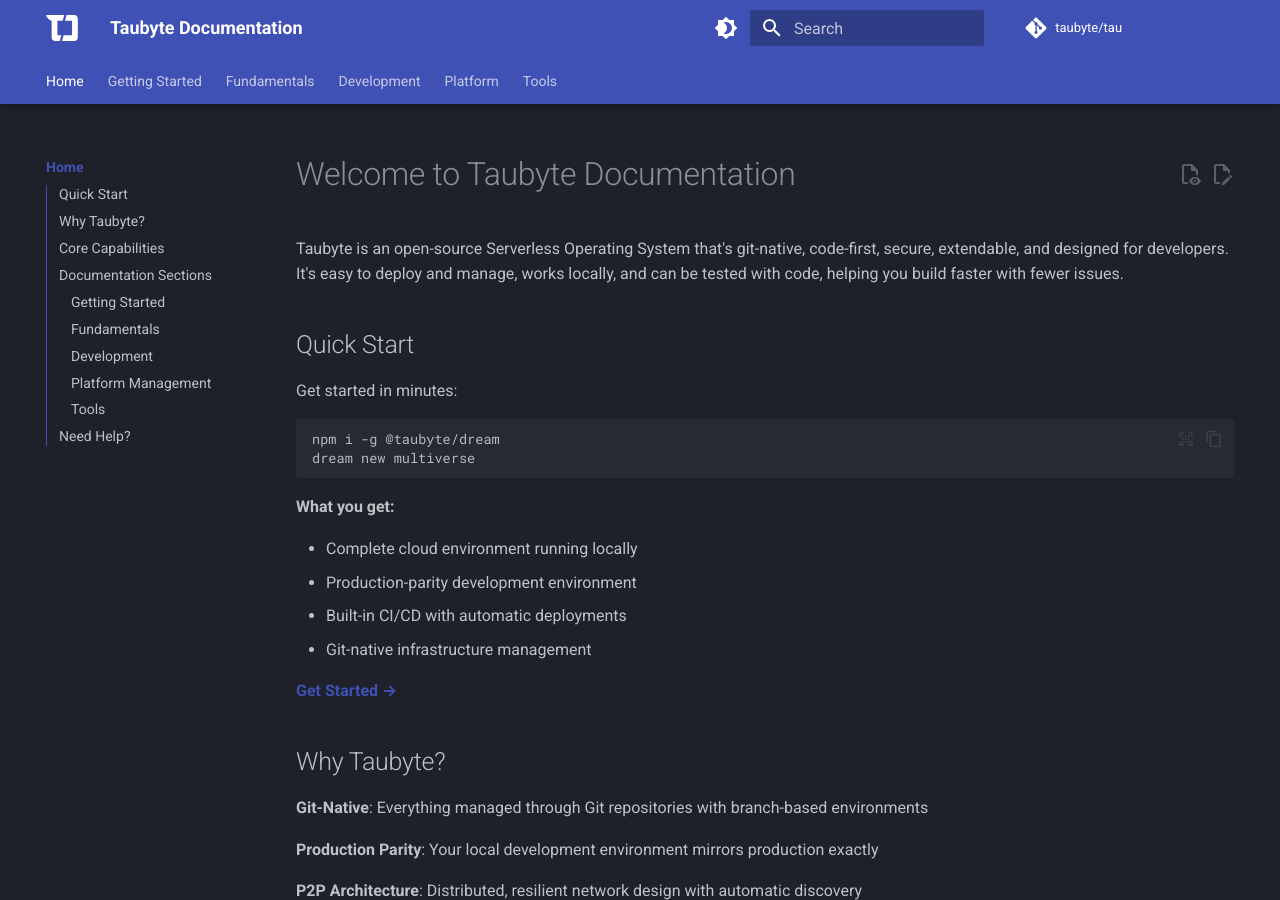
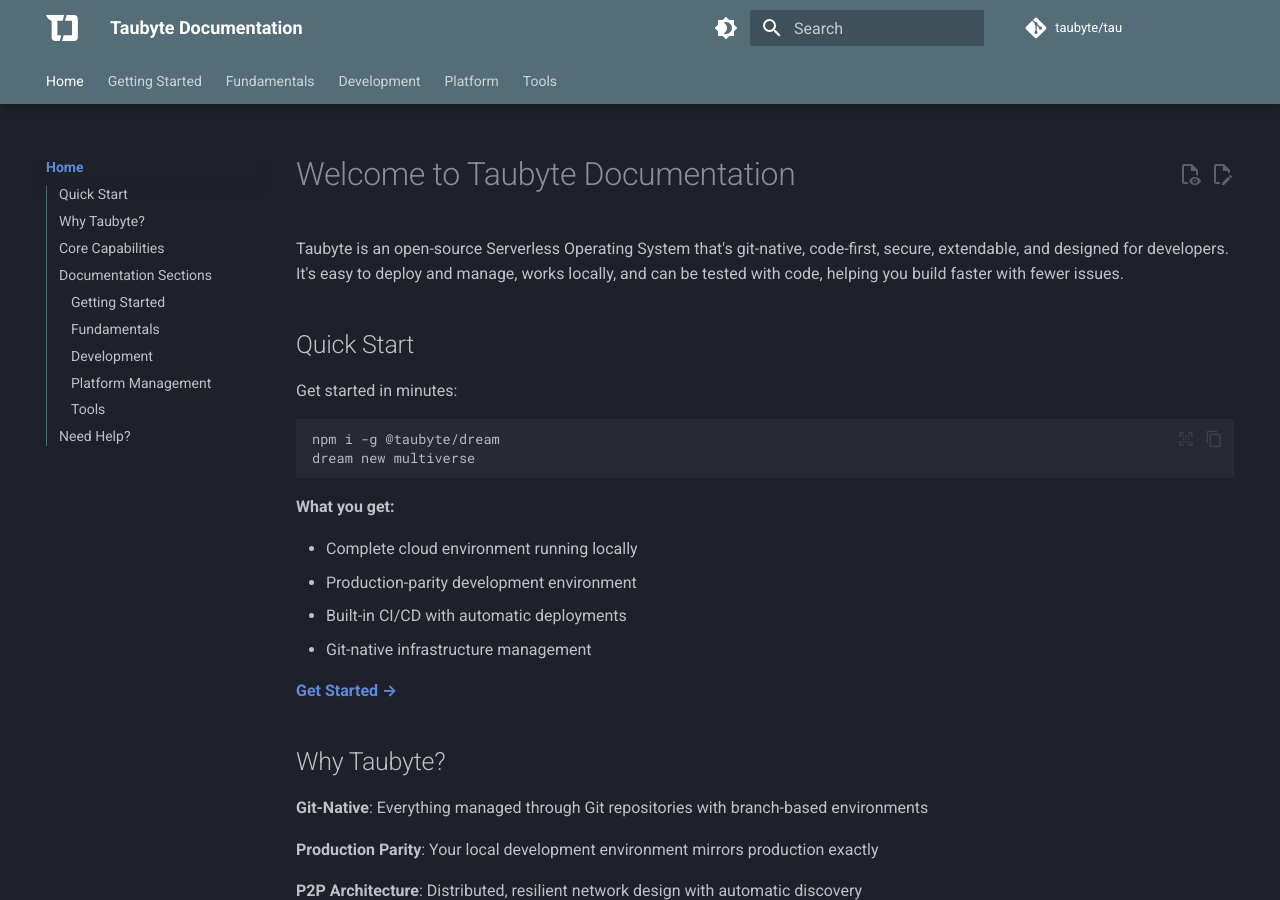
Before and after one commit to taubyte/tau.how, an MkDocs documentation site: the page built from docs/index.md, in a window 1280 px wide and 900 px high. Built offline with MkDocs 1.6.1 and Material for MkDocs 9.7.7, drawn with Linux system fonts in a browser that asks for light colours; comment, search, counter and statistics services are not loaded; the version menu is left out.

Commit message:
Change to blue grey for darker appearance

```diff
--- a/mkdocs.yml
+++ b/mkdocs.yml
@@ -51,16 +51,16 @@
   palette:
     # Default dark theme
     - scheme: slate
-      primary: dark grey
-      accent: dark grey
+      primary: blue grey
+      accent: blue grey
       toggle:
         icon: material/brightness-4
         name: Switch to light mode
 
     # Light theme option
     - scheme: default
-      primary: dark grey
-      accent: dark grey
+      primary: blue grey
+      accent: blue grey
       toggle:
         icon: material/brightness-7
         name: Switch to dark mode
```
